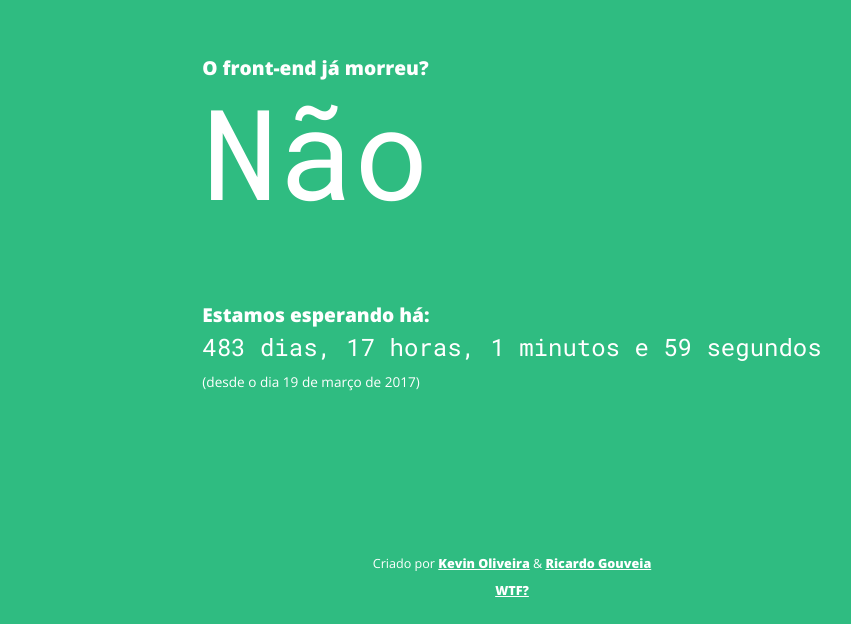
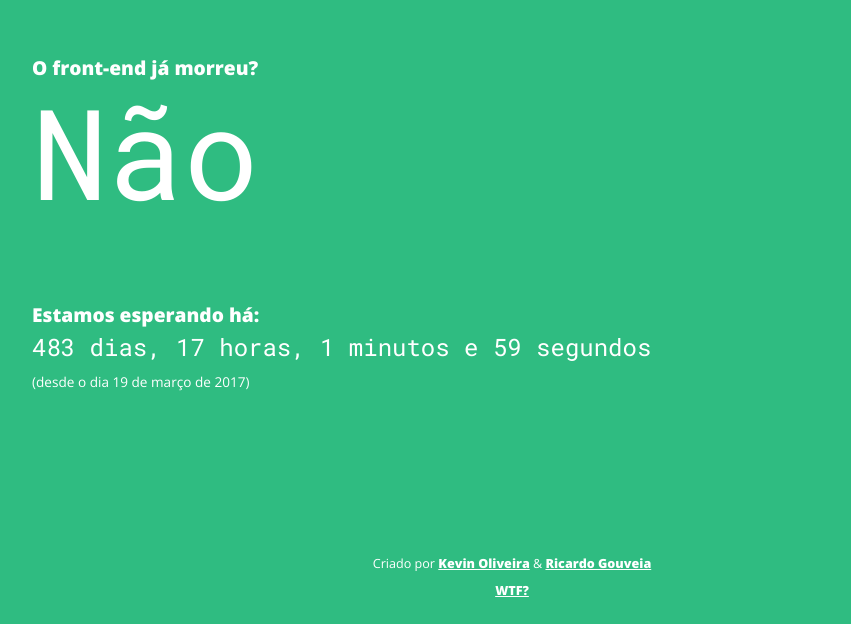
Before and after one commit to kvnol/ofrontendacabou, a website: page index.html in a window 1280 px wide. Shown: the part 176-800 px from the top of the page, without its empty margins (128-979 px from the left). Drawn offline with nearby package versions, Linux system fonts and the light colour scheme.

Commit message:
Fix main width

```diff
--- a/assets/sass/partials/_home.sass
+++ b/assets/sass/partials/_home.sass
@@ -1,4 +1,5 @@
 main
+  width: 75%
   text-align: left
 
 .question
```
Also changed, not shown: assets/css/style.min.css.
